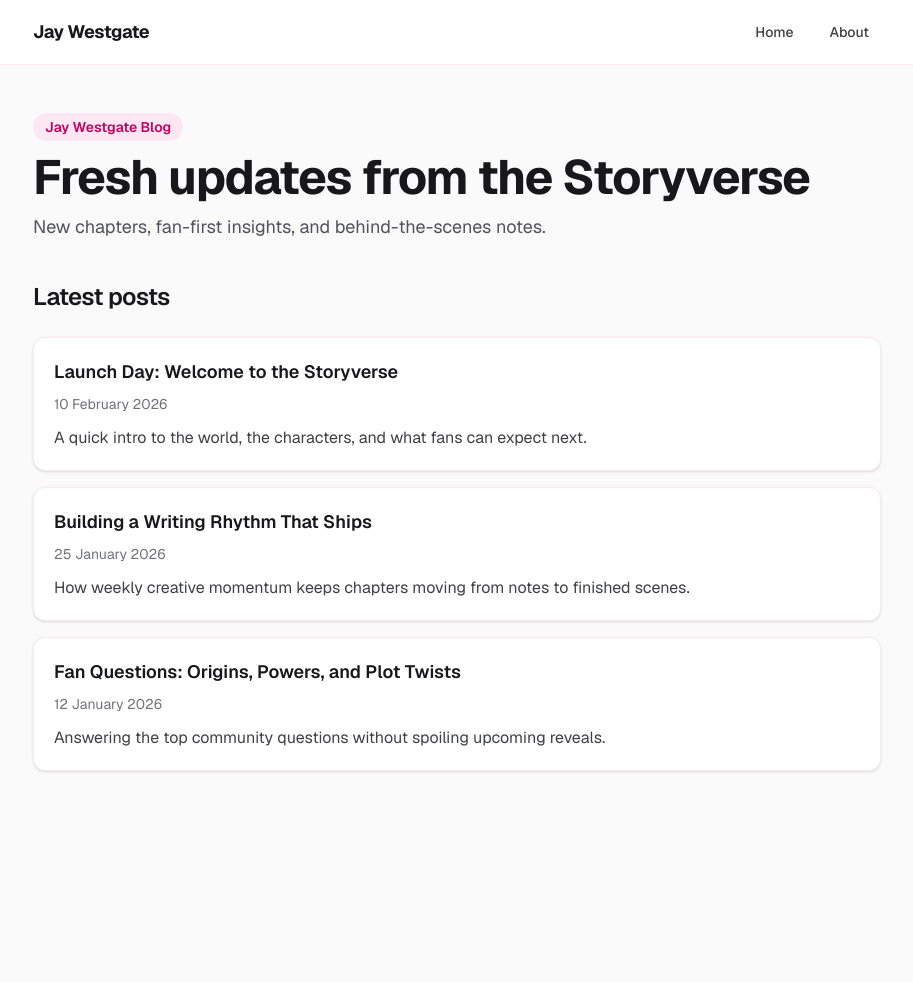
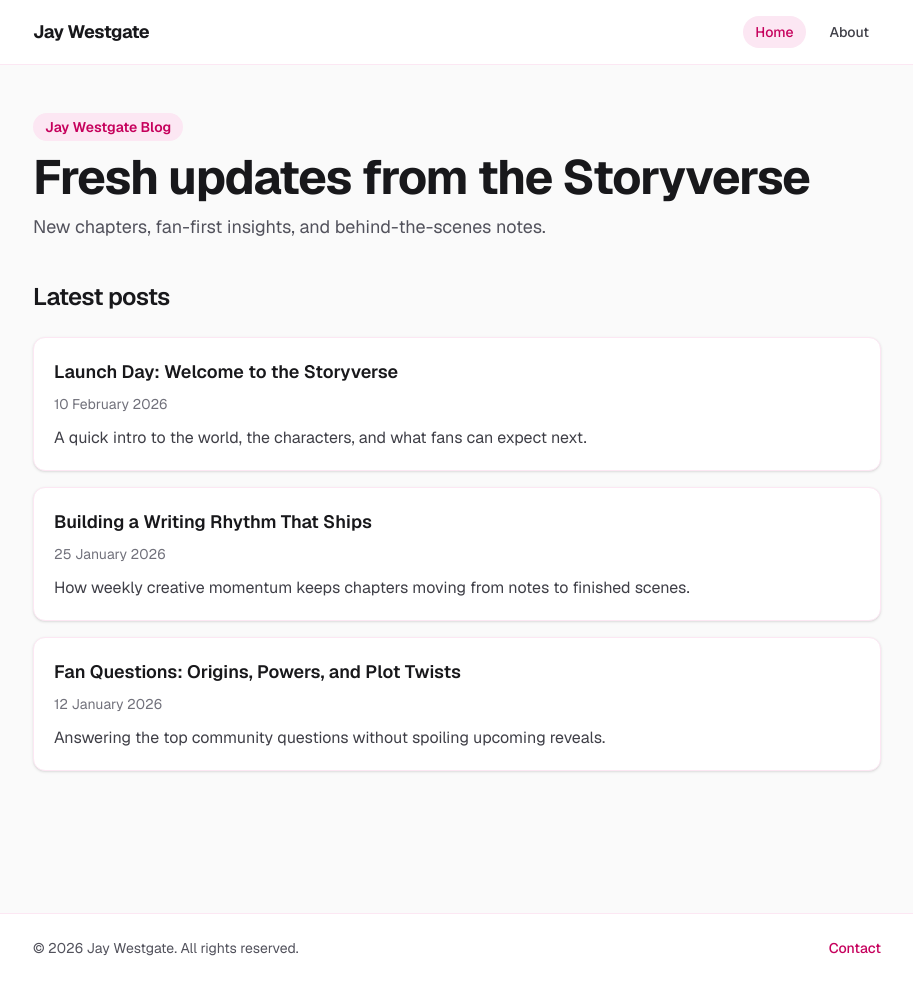
Before and after one commit to jessegreen0906/blogPoC, a Next.js app: page / in a window 1280 px wide. Shown: the whole page, without its empty margins (183-1096 px from the left). Before the commit the page ends 865 px from the top, so only its background shows below. Built offline with nearby package versions, Linux system fonts and the light colour scheme.

Commit message:
Update project files

```diff
--- a/src/app/layout.tsx
+++ b/src/app/layout.tsx
@@ -1,4 +1,5 @@
 import type { Metadata } from "next";
+import { SiteFooter } from "@/components/site-footer";
 import { Geist, Geist_Mono } from "next/font/google";
 import { SiteHeader } from "@/components/site-header";
 import "./globals.css";
@@ -26,10 +27,11 @@ export default function RootLayout({
   return (
     <html lang="en-AU">
       <body
-        className={`${geistSans.variable} ${geistMono.variable} antialiased`}
+        className={`${geistSans.variable} ${geistMono.variable} flex min-h-screen flex-col antialiased`}
       >
         <SiteHeader />
-        {children}
+        <div className="flex-1">{children}</div>
+        <SiteFooter />
       </body>
     </html>
   );
--- /dev/null
+++ b/src/components/site-footer.tsx
@@ -0,0 +1,17 @@
+import Link from "next/link";
+
+export function SiteFooter() {
+  return (
+    <footer className="mt-12 border-t border-pink-100 bg-white">
+      <div className="mx-auto flex w-full max-w-4xl flex-col gap-3 px-4 py-6 text-sm text-zinc-600 sm:flex-row sm:items-center sm:justify-between sm:px-6">
+        <p>© 2026 Jay Westgate. All rights reserved.</p>
+        <Link
+          href="mailto:hello@jaywestgate.com"
+          className="font-medium text-pink-700 hover:text-pink-800"
+        >
+          Contact
+        </Link>
+      </div>
+    </footer>
+  );
+}
--- a/src/components/site-header.tsx
+++ b/src/components/site-header.tsx
@@ -1,6 +1,13 @@
+ "use client";
+
 import Link from "next/link";
+import { usePathname } from "next/navigation";
 
 export function SiteHeader() {
+  const pathname = usePathname();
+  const isHome = pathname === "/" || pathname.startsWith("/posts/");
+  const isAbout = pathname === "/about";
+
   return (
     <header className="border-b border-pink-100 bg-white/95">
       <div className="mx-auto flex w-full max-w-4xl items-center justify-between px-4 py-4 sm:px-6">
@@ -13,13 +20,23 @@ export function SiteHeader() {
         <nav aria-label="Primary navigation" className="flex items-center gap-3 text-sm">
           <Link
             href="/"
-            className="rounded-full px-3 py-1.5 font-medium text-zinc-700 transition-colors hover:bg-pink-100 hover:text-pink-700"
+            aria-current={isHome ? "page" : undefined}
+            className={`rounded-full px-3 py-1.5 font-medium transition-colors ${
+              isHome
+                ? "bg-pink-100 text-pink-700"
+                : "text-zinc-700 hover:bg-pink-100 hover:text-pink-700"
+            }`}
           >
             Home
           </Link>
           <Link
             href="/about"
-            className="rounded-full px-3 py-1.5 font-medium text-zinc-700 transition-colors hover:bg-pink-100 hover:text-pink-700"
+            aria-current={isAbout ? "page" : undefined}
+            className={`rounded-full px-3 py-1.5 font-medium transition-colors ${
+              isAbout
+                ? "bg-pink-100 text-pink-700"
+                : "text-zinc-700 hover:bg-pink-100 hover:text-pink-700"
+            }`}
           >
             About
           </Link>
```
Also changed, not shown: 2 other files (tests, documents, lock files or other folders).
